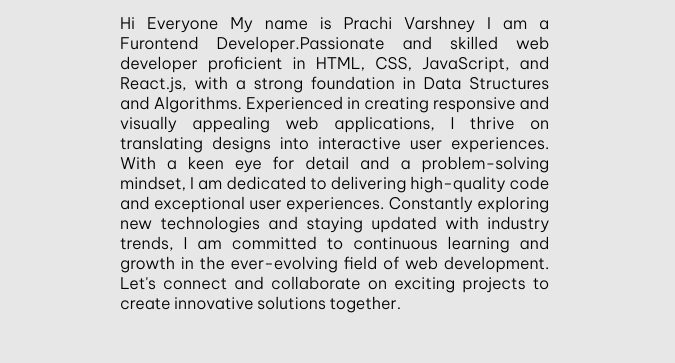
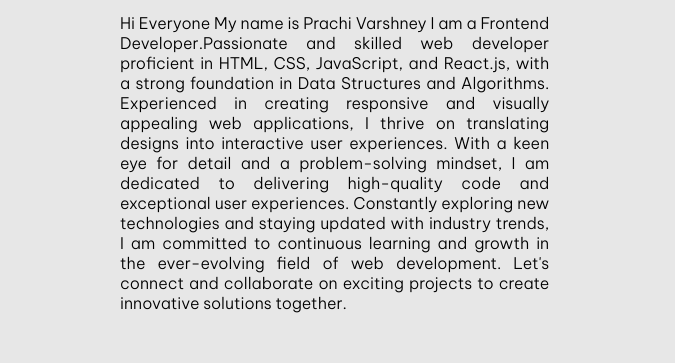
Before and after one commit to PrachiVarshney/MY_portfolio, a plain HTML site: page index.html in a window 1280 px wide. Shown: the part 3261-3624 px from the top of the page, 0-675 px from the left. Drawn offline with nearby package versions, Linux system fonts and the light colour scheme.

Commit message:
Update index.html

```diff
--- a/index.html
+++ b/index.html
@@ -652,7 +652,7 @@
                     </div>
                     <div class="skill-container-left">
                     <h2 class="skills-heading"><span class="caps">M</span>e and <br>My Tech Stack</h2>
-                  <p class="skills-desc">Hi Everyone My name is Prachi Varshney I am a Furontend Developer.Passionate and skilled web developer proficient in HTML, CSS, JavaScript, and React.js, with a strong foundation in Data Structures and Algorithms. Experienced in creating responsive and visually appealing web applications, I thrive on translating designs into interactive user experiences. With a keen eye for detail and a problem-solving mindset, I am dedicated to delivering high-quality code and exceptional user experiences. Constantly exploring new technologies and staying updated with industry trends, I am committed to continuous learning and growth in the ever-evolving field of web development. Let's connect and collaborate on exciting projects to create innovative solutions together.
+                  <p class="skills-desc">Hi Everyone My name is Prachi Varshney I am a Frontend Developer.Passionate and skilled web developer proficient in HTML, CSS, JavaScript, and React.js, with a strong foundation in Data Structures and Algorithms. Experienced in creating responsive and visually appealing web applications, I thrive on translating designs into interactive user experiences. With a keen eye for detail and a problem-solving mindset, I am dedicated to delivering high-quality code and exceptional user experiences. Constantly exploring new technologies and staying updated with industry trends, I am committed to continuous learning and growth in the ever-evolving field of web development. Let's connect and collaborate on exciting projects to create innovative solutions together.
                   </div>
                     <div class="skill-container-right">
                       <img src="userAsset\blob vector.png"   class="blob-style" alt="hjkg" />
```
